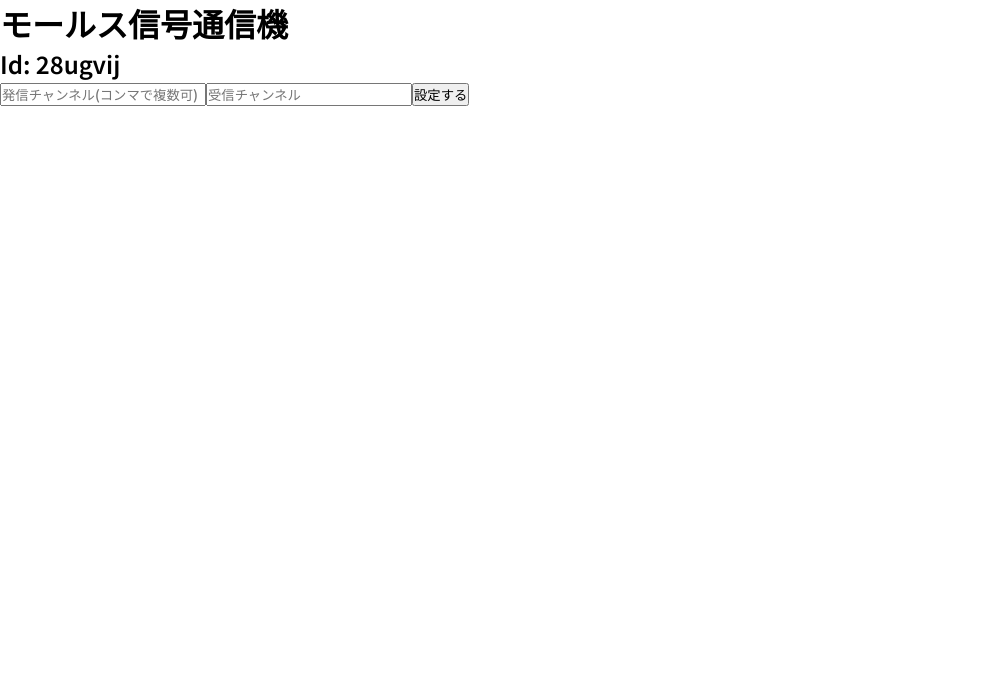
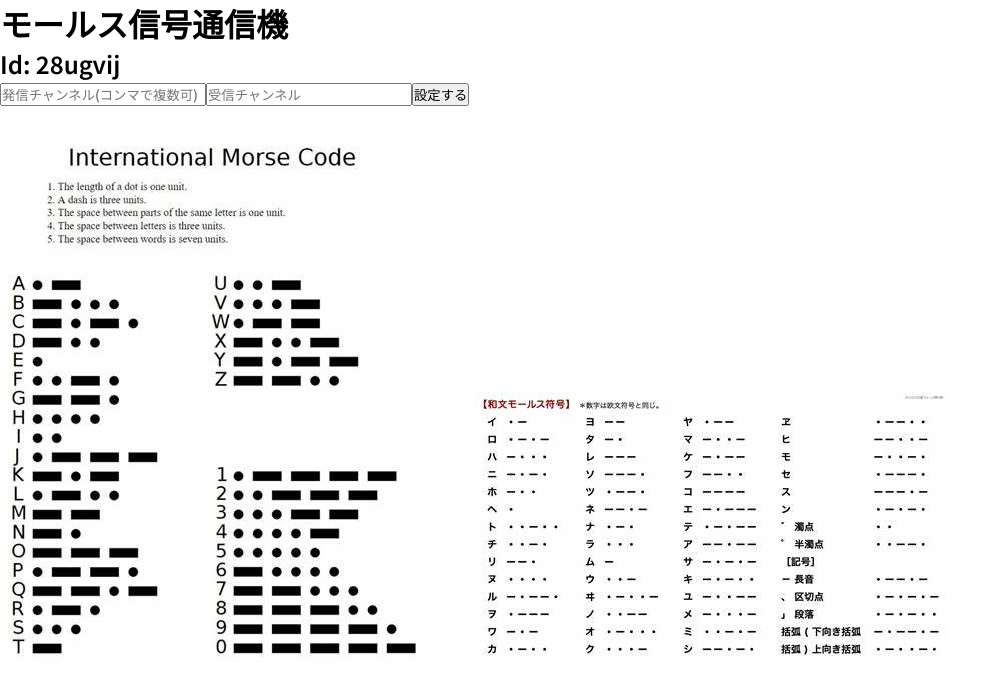
Before and after one commit to JolTheGreat/webmorse, a Nuxt app: page /Console in a window 1280 px wide. Shown: the top 696 px of the page, without its empty margins (0-1006 px from the left). Built offline with nearby package versions, Linux system fonts and the light colour scheme; no server answers.

Commit message:
Guidance

```diff
--- a/pages/Console.vue
+++ b/pages/Console.vue
@@ -93,10 +93,17 @@ export default defineComponent({
     <button @click="settings" @keydown.prevent>設定する</button>
   </div>
 
+  <img src="../assets/OIPen.jpeg" alt="morse-code">
+  <img src="../assets/OIPjp.jpeg" alt="morse-code">
+
+
 
 
 </template>
 
 <style scoped>
+img {
+  margin: 2rem 0;
+}
 
 </style>
```
Also changed, not shown: assets/OIPen.jpeg (added), assets/OIPjp.jpeg (added).
